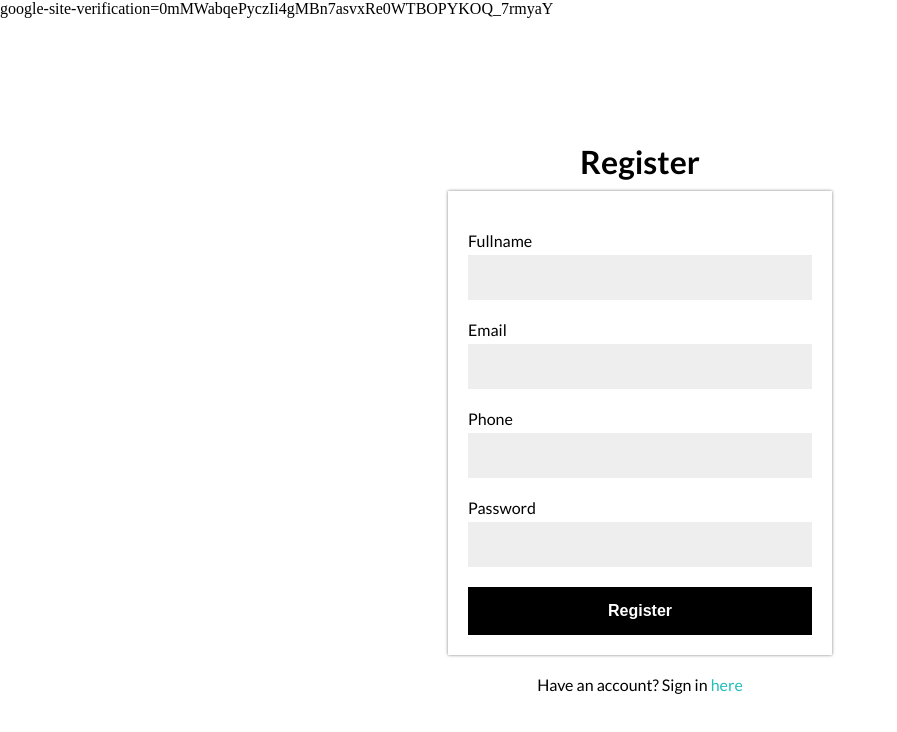
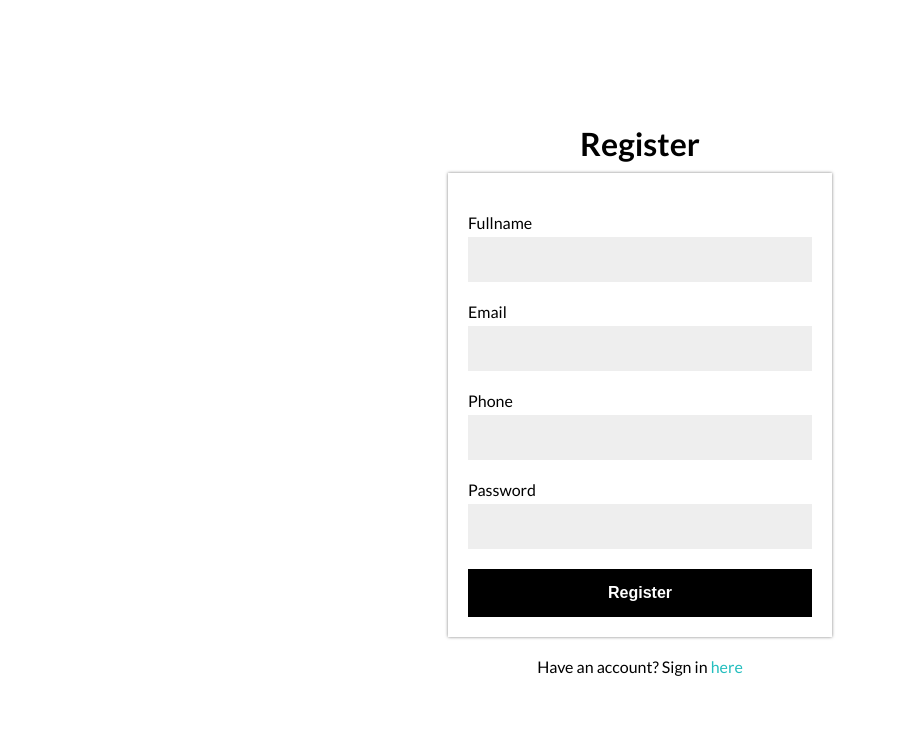
Before and after one commit to alvariz02/alvariz-store, a Next.js app: page /auth/register in a window 1280 px wide. Shown: the top 732 px of the page, without its empty margins (0-897 px from the left). Built offline with nearby package versions, Linux system fonts and the light colour scheme; no server answers.

Commit message:
feat: anak

```diff
--- a/src/pages/_document.tsx
+++ b/src/pages/_document.tsx
@@ -4,8 +4,7 @@ export default function Document() {
   return (
     <Html lang="en">
       <Head>
-        google-site-verification=0mMWabqePyczIi4gMBn7asvxRe0WTBOPYKOQ_7rmyaY
-        <meta name="google-site-verification" content="YourVerificationCodeHere" />
+        <meta name="google-site-verification" content="0mMWabqePyczIi4gMBn7asvxRe0WTBOPYKOQ_7rmyaY" />
       </Head>
       <body>
         <Main />
```
